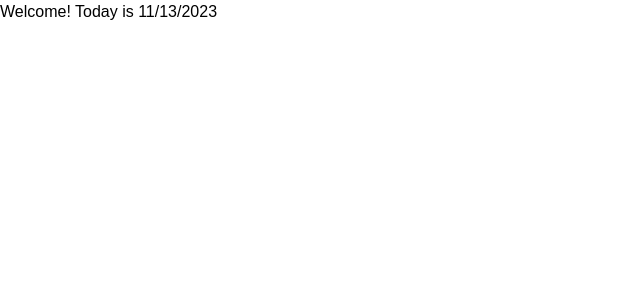
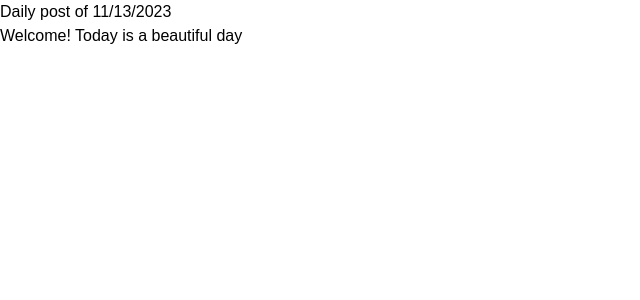
Before and after one commit to anprivitera/nextjs-dashboard, a Next.js app: page /about in a window 1280 px wide. Shown: the top 300 px of the page, without its empty margins (0-640 px from the left). Built offline with nearby package versions, Linux system fonts and the light colour scheme; a web font is replaced by a local one.

Commit message:
corrected nesting issues. but how to visualize h1?

```diff
--- a/app/about/layout.tsx
+++ b/app/about/layout.tsx
@@ -10,7 +10,10 @@ export default function AboutLayout({
     return (
 
         <>
+        <article>
+            <h1></h1>
             <div className={`${lusitana.className} antialiased `}>{children}</div>
+        </article>
             {/* No errors */}
         </>
 
--- a/app/about/page.tsx
+++ b/app/about/page.tsx
@@ -4,8 +4,11 @@ export default function About() {
     }
     return (
         <>
-            <div>Welcome! Today is {getDate()}</div>
-            {/* No errors */}
+            <article>
+                <h1>Daily post of {getDate()}</h1>
+                <div>Welcome! Today is a beautiful day</div>
+                {/* No errors */}
+            </article>
         </>
     )
 }
```
